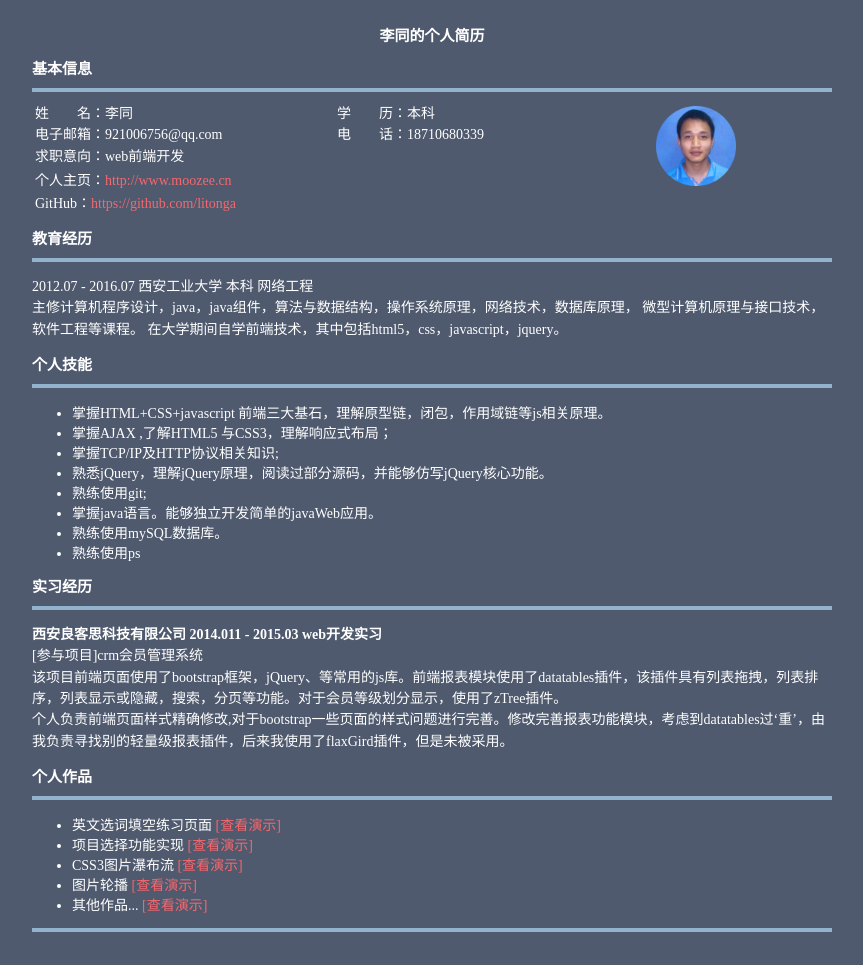
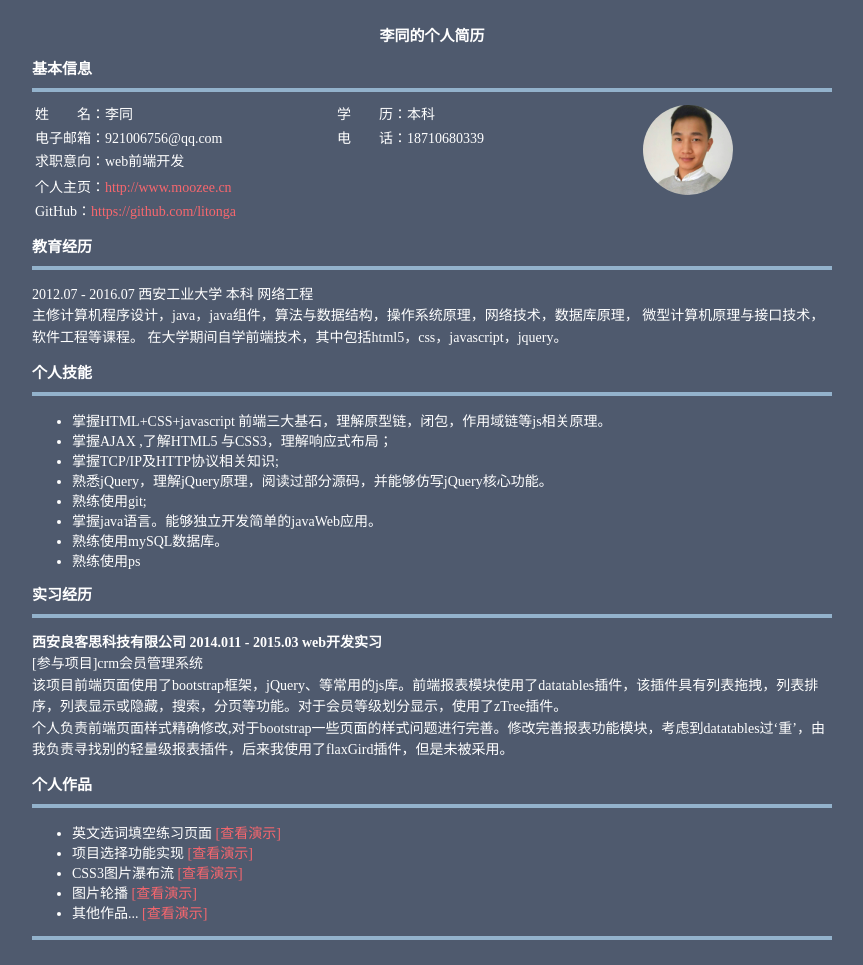
Before and after one commit to litonga/litonga.github.com, a Jekyll site: the page resume.html, which Jekyll copies as it is, in a window 1280 px wide. Shown: the whole page, without its empty margins (208-1071 px from the left). Built offline with Jekyll 4.4.1, drawn with Linux system fonts in a browser that asks for light colours.

Commit message:
修改头像
Signed-off-by: litong <921006756@qq.com>

```diff
--- a/resume.html
+++ b/resume.html
@@ -38,7 +38,7 @@
 			<tr>
 				<td style="">姓　　名：李同</td>
 				<td>学　　历：本科</td>
-				<td  rowspan="6"><img width="80px" src="myhead.png"></td>
+				<td  rowspan="6"><img width="90px" style="border-radius:50px" src="myhead.jpg"></td>
 			</tr>
 			<tr>
 				<td>电子邮箱：921006756@qq.com</td>
```
Also changed, not shown: myhead.jpg (added).
